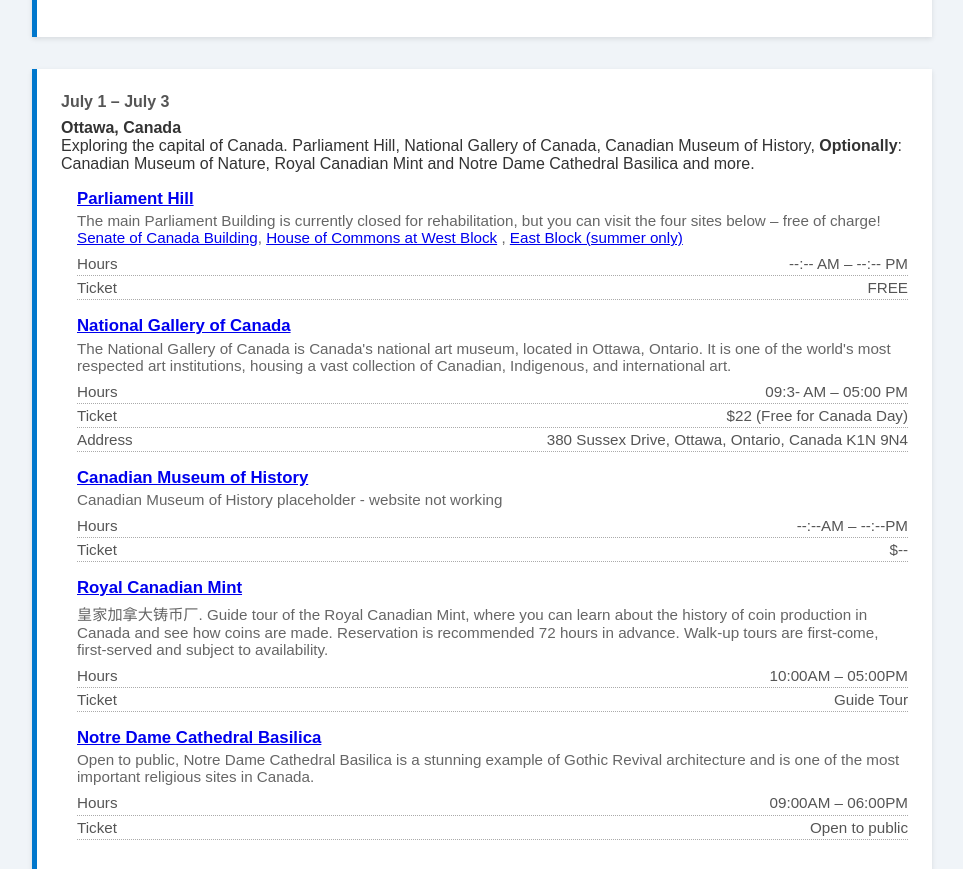
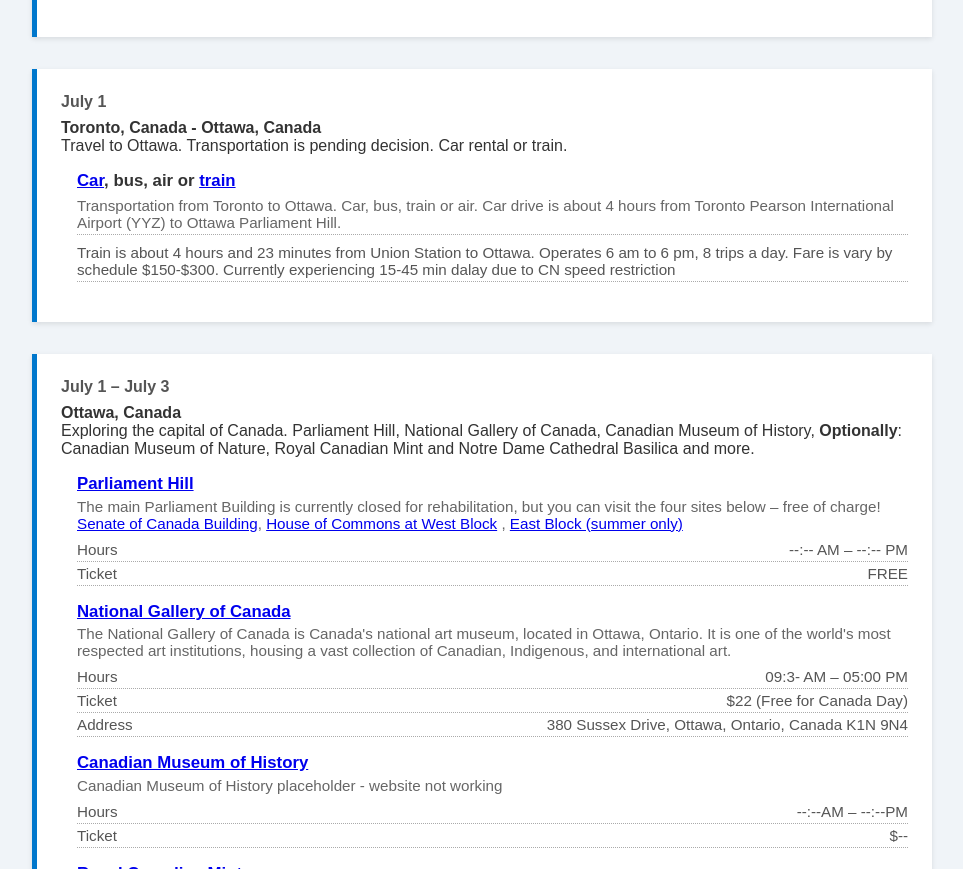
Before and after one commit to phillipad7/TorontoTravelPlan, a plain HTML site: page index.html in a window 1280 px wide. Shown: the part 2876-3745 px from the top of the page, without its empty margins (158-1121 px from the left). Drawn offline with Linux system fonts and the light colour scheme.

Commit message:
added Toronto - Ottawa transportation section details

```diff
--- a/index.html
+++ b/index.html
@@ -350,6 +350,27 @@
             </div>
         </div>
 
+        <div class="trip">
+            <div class="date">July 1</div>
+            <strong>Toronto, Canada - Ottawa, Canada</strong><br>
+            Travel to Ottawa. Transportation is pending decision. Car rental or train.
+            <div class="attractions">
+                <div class="attraction">
+                    <div class="attraction-name">
+                        <a href="https://www.google.com/maps/dir/Toronto+Pearson+International+Airport+(YYZ),+Silver+Dart+Drive,+Mississauga,+ON,+Canada/Ottawa,+ON,+Canada/@45.4277497,-75.6962755,925m/am=t/data=!3m1!1e3!4m14!4m13!1m5!1m1!1s0x882b394ac02dd491:0xb41d5de9c4030ec5!2m2!1d-79.6283834!2d43.6798345!1m5!1m1!1s0x4cce05b25f5113af:0x8a6a51e131dd15ed!2m2!1d-75.7003397!2d45.4200572!3e3?entry=ttu&g_ep=EgoyMDI1MDYwOS4xIKXMDSoASAFQAw%3D%3D"
+                        target="_blank">Car</a>, bus, air or <a href="https://www.youtube.com/watch?v=to07bC2TGBY">train</a>
+                    </div>
+                    <div class="detail-line description">
+                        <span>Transportation from Toronto to Ottawa. Car, bus, train or air. Car drive is about 4 hours from
+                        Toronto Pearson International Airport (YYZ) to Ottawa Parliament Hill. </span>
+                    </div>
+                    <div class="detail-line">
+                        <span>Train is about 4 hours and 23 minutes from Union Station to Ottawa. Operates 6 am to 6 pm, 8 trips a day. Fare is vary by schedule $150-$300.
+                            Currently experiencing 15-45 min dalay due to CN speed restriction</span>
+                    </div>
+                </div>
+            </div>
+        </div>
 
         <div class="trip">
             <div class="date">July 1 – July 3</div>
```
